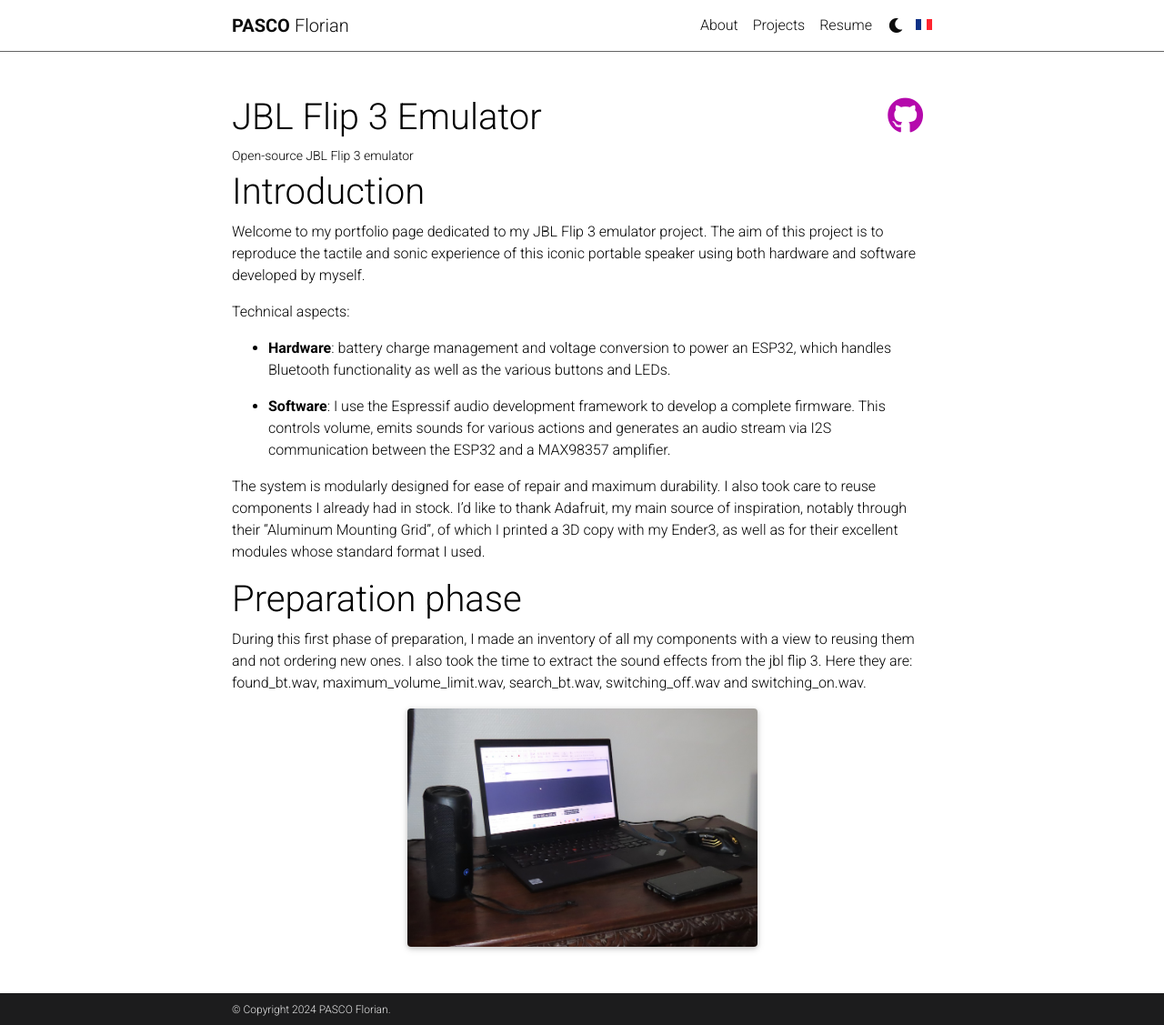
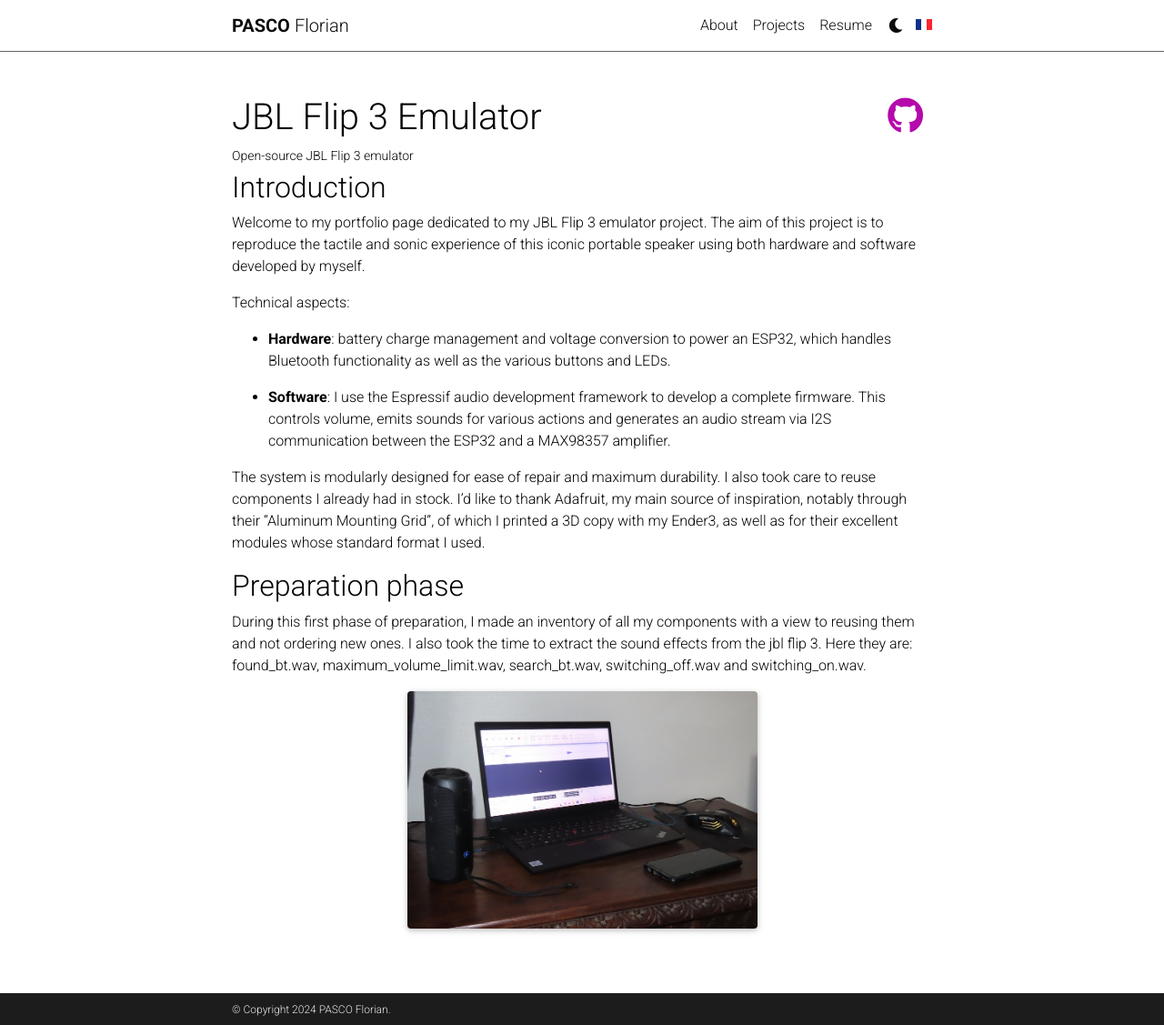
Before and after one commit to mpek29/en, a Jekyll site: the page built from _projects/jbl_flip_3_emulator.md, in a window 1280 px wide and 1127 px high. Shown: the whole window at 91% size. Built offline with Jekyll 4.4.1, drawn with Linux system fonts in a browser that asks for light colours; full-size pictures stand in for the smaller copies a plugin makes; comment, search, counter and statistics services are not loaded; a style sheet for code colours, icons or effects is not loaded.

```diff
--- a/_projects/jbl_flip_3_emulator.md
+++ b/_projects/jbl_flip_3_emulator.md
@@ -8,7 +8,7 @@ importance: 1
 category: 2024
 ---
 
-# Introduction
+## Introduction
 Welcome to my portfolio page dedicated to my JBL Flip 3 emulator project. The aim of this project is to reproduce the tactile and sonic experience of this iconic portable speaker using both hardware and software developed by myself.
 
 Technical aspects:
@@ -19,7 +19,7 @@ Technical aspects:
 The system is modularly designed for ease of repair and maximum durability. I also took care to reuse components I already had in stock.
 I'd like to thank Adafruit, my main source of inspiration, notably through their “Aluminum Mounting Grid”, of which I printed a 3D copy with my Ender3, as well as for their excellent modules whose standard format I used.
 
-# Preparation phase
+## Preparation phase
 During this first phase of preparation, I made an inventory of all my components with a view to reusing them and not ordering new ones. I also took the time to extract the sound effects from the jbl flip 3. Here they are: found_bt.wav, maximum_volume_limit.wav, search_bt.wav, switching_off.wav and switching_on.wav.
 
 <div class="row">
```
